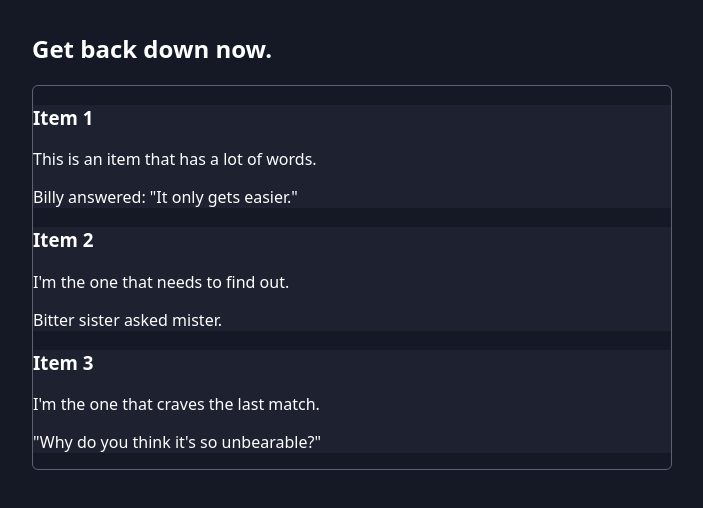
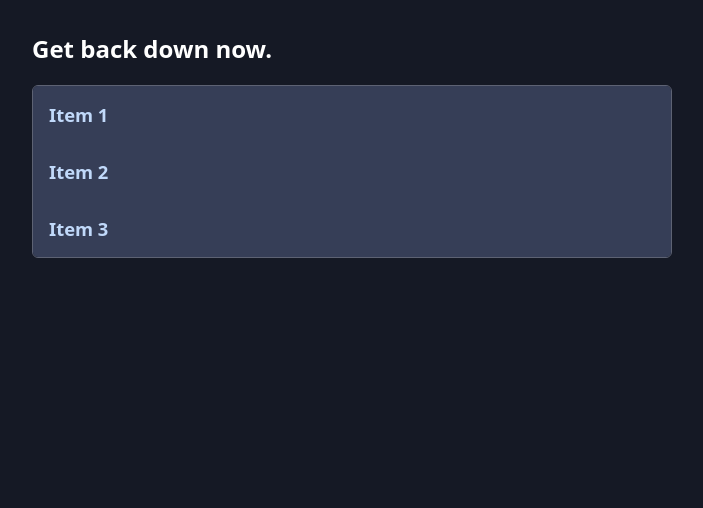
Before and after one commit to sean-xiao-zhao7/react_best_practices, a React (Vite) app: page / in a window 1280 px wide. Shown: the top 508 px of the page, without its empty margins (288-991 px from the left). Built offline with nearby package versions, Linux system fonts and the light colour scheme.

Commit message:
Add accordion item content class to fix display none/block bug

```diff
--- a/src/App.jsx
+++ b/src/App.jsx
@@ -7,19 +7,31 @@ export default function App() {
             <section>
                 <h2>Get back down now.</h2>
                 <Accordion className={"accordion"}>
-                    <AccordionItem title="Item 1" className="accordion-item">
+                    <AccordionItem
+                        title="Item 1"
+                        className="accordion-item"
+                        id="item1"
+                    >
                         <article>
                             <p>This is an item that has a lot of words.</p>
                             <p>Billy answered: "It only gets easier."</p>
                         </article>
                     </AccordionItem>
-                    <AccordionItem title="Item 2" className="accordion-item">
+                    <AccordionItem
+                        title="Item 2"
+                        className="accordion-item"
+                        id="item2"
+                    >
                         <article>
                             <p>I'm the one that needs to find out.</p>
                             <p>Bitter sister asked mister.</p>
                         </article>
                     </AccordionItem>
-                    <AccordionItem title="Item 3" className="accordion-item">
+                    <AccordionItem
+                        title="Item 3"
+                        className="accordion-item"
+                        id="item3"
+                    >
                         <article>
                             <p>I'm the one that craves the last match.</p>
                             <p>"Why do you think it's so unbearable?"</p>
--- a/src/components/AccordionItem.jsx
+++ b/src/components/AccordionItem.jsx
@@ -5,13 +5,25 @@ export default function AccordionItem({ id, className, title, children }) {
     const isOpen = id === accordionContext.openItemId;
 
     const clickHandler = () => {
-        accordionContext.openItem(id);
+        if (!isOpen) {
+            accordionContext.openItem(id);
+        } else {
+            accordionContext.closeItems();
+        }
     };
 
     return (
         <li className={className} onClick={clickHandler}>
-            <h3>{title}</h3>
-            <div className={isOpen ? "open" : undefined}>{children}</div>
+            <h3 className="accordion-item-title">{title}</h3>
+            <div
+                className={
+                    isOpen
+                        ? "open accordion-item-content"
+                        : "accordion-item-content"
+                }
+            >
+                {children}
+            </div>
         </li>
     );
 }
```
